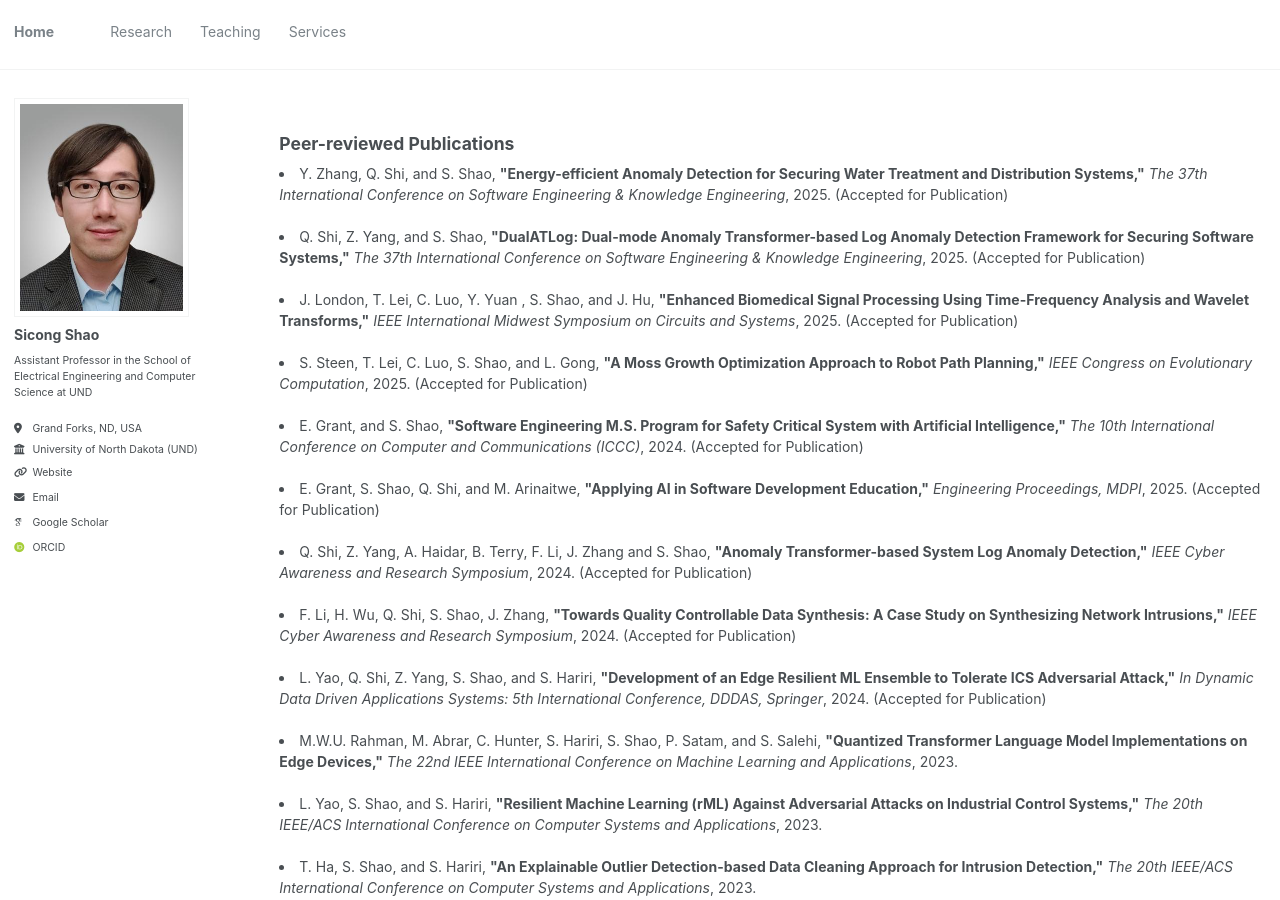
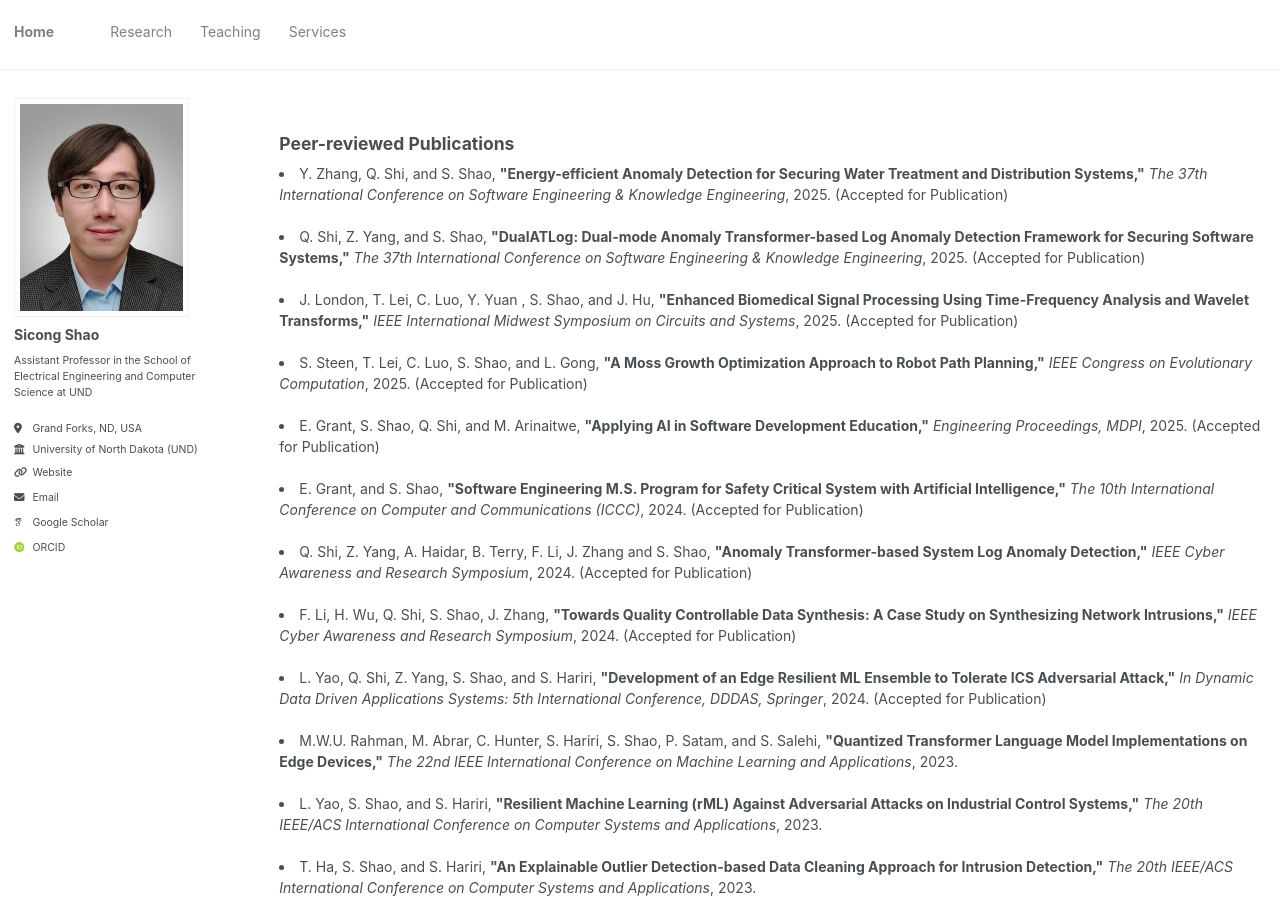
Before and after one commit to sicongshao/sicongshao.github.io, a Jekyll site: the page built from _pages/publications.html, in a window 1280 px wide and 900 px high. Built offline with Jekyll 4.4.1, drawn with Linux system fonts in a browser that asks for light colours; some web fonts are replaced.

Commit message:
first commit

```diff
--- a/_pages/publications.html
+++ b/_pages/publications.html
@@ -40,13 +40,16 @@ author_profile: true
 <br>
 
 <li>
+  E. Grant, S. Shao, Q. Shi, and M. Arinaitwe, <strong>"Applying AI in Software Development Education,"</strong> <i>Engineering Proceedings, MDPI</i>, 2025. (Accepted for Publication)
+</li>
+<br>
+
+
+<li>
   E. Grant, and S. Shao, <strong>"Software Engineering M.S. Program for Safety Critical System with Artificial Intelligence,"</strong> <i>The 10th International Conference on Computer and Communications (ICCC)</i>, 2024. (Accepted for Publication)
 </li>
 <br>
-<li>
-  E. Grant, S. Shao, Q. Shi, and M. Arinaitwe, <strong>"Applying AI in Software Development Education,"</strong> <i>Engineering Proceedings, MDPI</i>, 2025. (Accepted for Publication)
-</li>
-<br>
+
 <li>
   Q. Shi, Z. Yang, A. Haidar, B. Terry, F. Li, J. Zhang and S. Shao, <strong>"Anomaly Transformer-based System Log Anomaly Detection,"</strong> <i>IEEE Cyber Awareness and Research Symposium</i>, 2024. (Accepted for Publication)
 </li>
```
